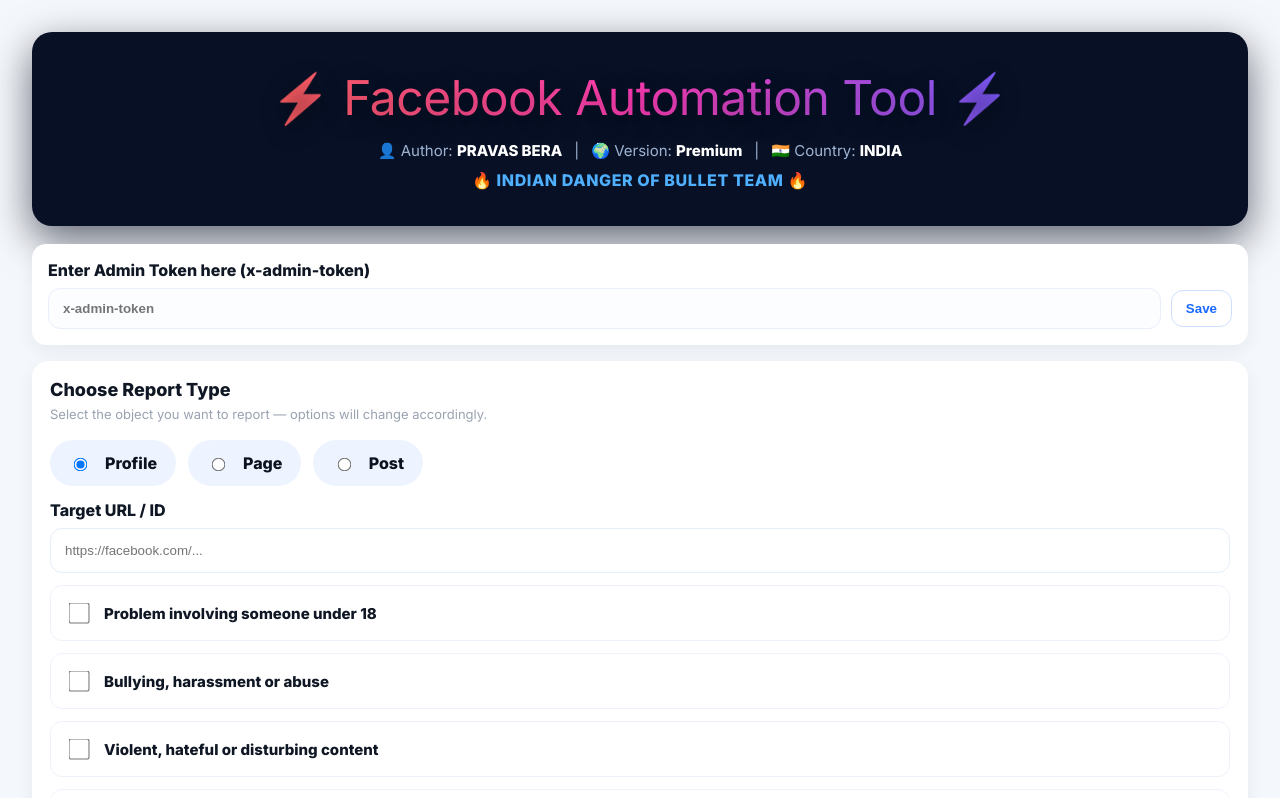
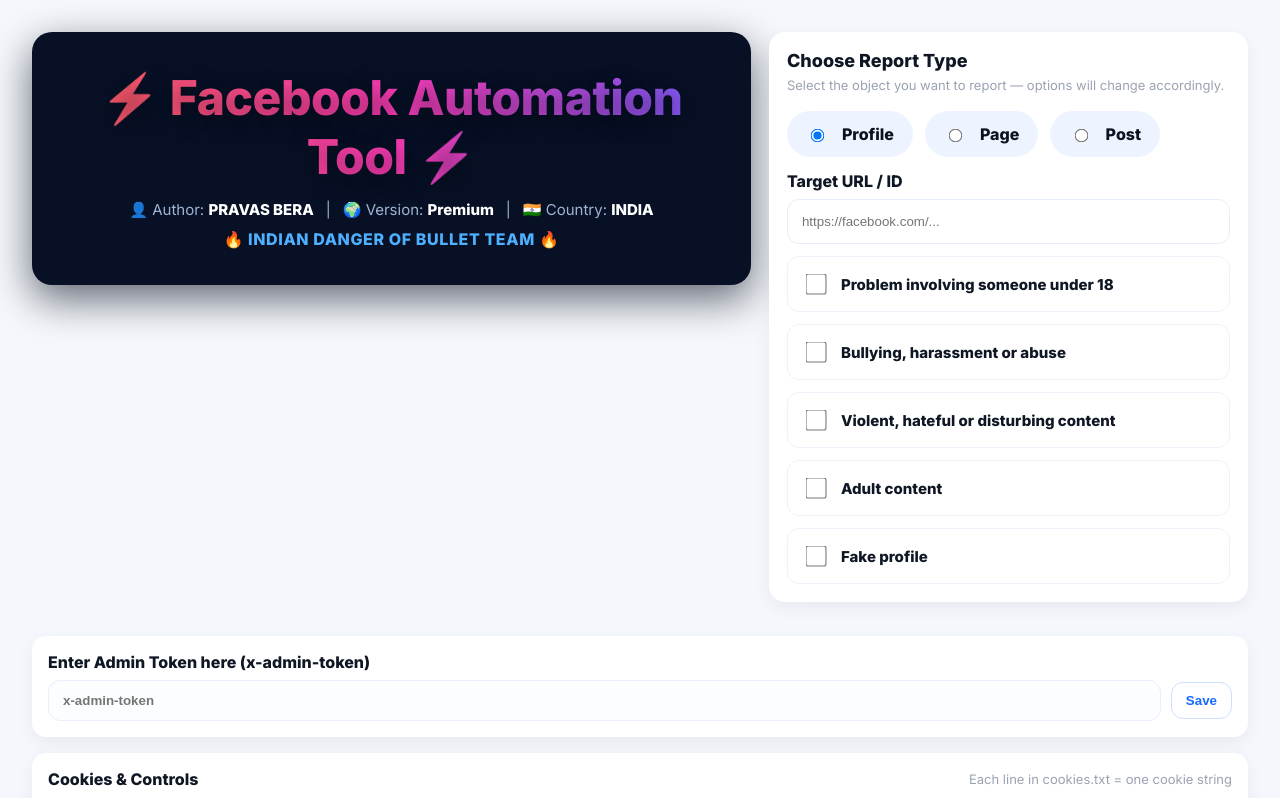
Before and after one commit to PravasBera/Facebook-Report-BOT, a website: page public/index.html in a window 1280 px wide. Shown: the top 798 px of the page. Drawn offline with Linux system fonts and the light colour scheme.

Commit message:
Update index.html

```diff
--- a/public/index.html
+++ b/public/index.html
@@ -25,22 +25,31 @@
       display:flex; flex-direction:column; min-height:100vh;
     }
 
+    /* layout row that holds header + report card on wide screens */
+    .top-row {
+      display:flex;
+      gap:18px;
+      align-items:flex-start;
+      margin-bottom:18px;
+    }
+
     /* Header: big dark gradient title */
     .header-wrap {
       background: #071025;
       border-radius:18px;
       padding:28px;
-      margin-bottom:18px;
       color:#dbeafe;
       box-shadow: 0 14px 40px rgba(2,6,23,0.6);
       display:flex;
       flex-direction:column;
       align-items:center;
       text-align:center;
+      flex: 1 1 60%;
+      min-width:260px;
     }
     .header-title {
       font-size:36px;
-      font-weight:500;
+      font-weight:900;
       letter-spacing: -0.01em;
       margin:0 0 8px 0;
       background: var(--header-title-grad);
@@ -75,18 +84,12 @@
       padding:16px; box-shadow:0 6px 18px rgba(20,30,60,0.06); margin-bottom:16px;
     }
 
-    /* admin token */
-    .token-row { display:flex; gap:10px; align-items:center; }
-    .token-row input[type=text] {
-      flex:1; padding:12px 14px; border-radius:12px; border:1px solid #e8eefb;
-      background:#fbfdff; font-weight:600; color:#0b1220;
+    /* Choose report type card should share top-row */
+    .report-card {
+      padding:18px; border-radius:16px; display:block;
+      flex: 1 1 40%;
+      min-width:280px;
     }
-    .btn { cursor:pointer; border:0; padding:10px 16px; border-radius:12px; font-weight:700; }
-    .btn-ghost { background:transparent; border:1px solid #cfe0ff; color:var(--blue); padding:10px 14px; }
-    .btn-primary { background:var(--blue); color:white; }
-
-    /* Choose report type */
-    .report-card { padding:18px; border-radius:16px; display:block; }
     .section-title { font-size:18px; font-weight:800; margin-bottom:6px; }
     .section-sub { color:var(--muted); margin-bottom:12px; font-size:13px; }
 
@@ -99,11 +102,19 @@
     }
     .radio-pill input{ transform:scale(1.05); margin-right:8px; }
 
-    /* Target input */
+    /* admin token */
+    .token-row { display:flex; gap:10px; align-items:center; }
+    .token-row input[type=text] {
+      flex:1; padding:12px 14px; border-radius:12px; border:1px solid #e8eefb;
+      background:#fbfdff; font-weight:600; color:#0b1220;
+    }
+    .btn { cursor:pointer; border:0; padding:10px 16px; border-radius:12px; font-weight:700; }
+    .btn-ghost { background:transparent; border:1px solid #cfe0ff; color:var(--blue); padding:10px 14px; }
+    .btn-primary { background:var(--blue); color:white; }
+
+    /* Target input & options */
     .target { margin-top:14px; }
     .target input { width:100%; padding:14px; border-radius:12px; border:1px solid #e6eef9; }
-
-    /* options list */
     .options-list { margin-top:12px; display:grid; gap:12px; }
     .option-item {
       display:flex; gap:12px; align-items:center; padding:14px;
@@ -144,6 +155,13 @@
 
     .small { color:var(--muted); font-size:13px; }
 
+    /* responsive: stack on narrow screens */
+    @media(max-width:900px){
+      .top-row { flex-direction:column; }
+      .header-wrap, .report-card { flex: none; width: auto; }
+      .header-title { font-size:34px; }
+    }
+
     @media(min-width:980px){
       body { padding:32px; }
       .header-wrap { padding:36px; border-radius:20px; }
@@ -154,7 +172,8 @@
 </head>
 <body>
 
-  <!-- FINAL header -->
+  <!-- TOP ROW: header + report card (side-by-side on wide screens) -->
+  <div class="top-row">
     <div class="header-wrap" role="banner" aria-label="Application header">
       <div class="header-title">⚡ Facebook Automation Tool ⚡</div>
       <div class="header-meta" role="list">
@@ -167,16 +186,6 @@
       <div class="team-badge">🔥 INDIAN DANGER OF BULLET TEAM 🔥</div>
     </div>
 
-  <!-- Admin token -->
-  <div class="card" aria-labelledby="token-label">
-    <label id="token-label" style="font-weight:800; display:block; margin-bottom:8px;">Enter Admin Token here (x-admin-token)</label>
-    <div class="token-row">
-      <input id="adminToken" type="text" placeholder="x-admin-token" aria-label="Admin token" />
-      <button id="saveToken" class="btn-ghost btn">Save</button>
-    </div>
-  </div>
-
-  <!-- Report type -->
     <div class="card report-card" role="region" aria-label="Choose report type">
       <div style="display:flex; justify-content:space-between; align-items:center;">
         <div>
@@ -197,6 +206,16 @@
       </div>
 
       <div id="optionsBox" class="options-list" aria-live="polite"></div>
+    </div>
+  </div>
+
+  <!-- Admin token -->
+  <div class="card" aria-labelledby="token-label">
+    <label id="token-label" style="font-weight:800; display:block; margin-bottom:8px;">Enter Admin Token here (x-admin-token)</label>
+    <div class="token-row">
+      <input id="adminToken" type="text" placeholder="x-admin-token" aria-label="Admin token" />
+      <button id="saveToken" class="btn-ghost btn">Save</button>
+    </div>
   </div>
 
   <!-- Cookies and controls -->
@@ -257,16 +276,12 @@
       div.innerHTML=`<input type="checkbox" id="${id}" data-text="${opt}" /><label for="${id}">${opt}</label>`;
       optionsBox.appendChild(div);
     });
-    attachOptionListeners();
-  }
-  function attachOptionListeners(){
-    const checkboxes=optionsBox.querySelectorAll('input[type=checkbox]');
-    checkboxes.forEach(ch=>ch.onchange=()=>{/* no selected count in final UI */});
   }
 
   document.querySelectorAll('input[name=rtype]').forEach(el=>{
     el.onchange=()=>renderOptions(document.querySelector('input[name=rtype]:checked').value);
   });
+  // initial
   renderOptions('profile');
 
   saveToken.onclick=()=>{ localStorage.setItem('adminToken',adminInput.value.trim()); alert('Saved token'); };
@@ -275,7 +290,7 @@
   document.getElementById('cookiesFile').onchange=async(e)=>{
     const f=e.target.files[0]; if(!f)return;
     const text=await f.text(); cookiesText=text.trim();
-    alert('cookies loaded: '+(cookiesText.split('\\n').length)+' lines');
+    alert('cookies loaded: '+(cookiesText.split('\n').length)+' lines');
   };
 
   function log(msg){
@@ -319,7 +334,7 @@
     try{
       eventSource=new EventSource('/events/'+encodeURIComponent(jobId));
       eventSource.onmessage=(e)=>{ log(e.data); };
-      eventSource.onerror=(e)=>{ log('[stream closed]'); eventSource.close(); eventSource=null; };
+      eventSource.onerror=(e)=>{ log('[stream closed]'); try{ eventSource.close(); }catch(_){} eventSource=null; };
       log('[EventSource connected]');
     }catch(err){
       log('[EventSource not available — polling fallback]');
```
Lines whose indentation alone changed are shown as unchanged.
